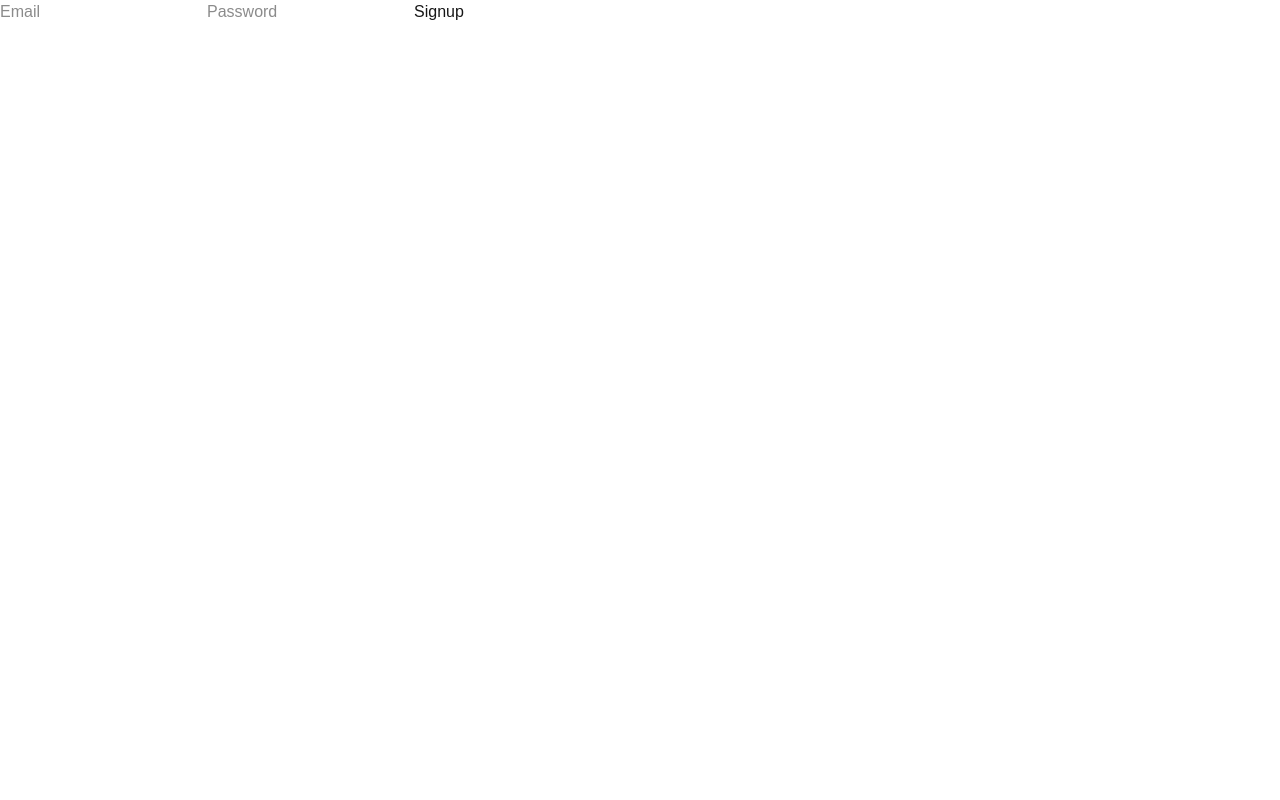
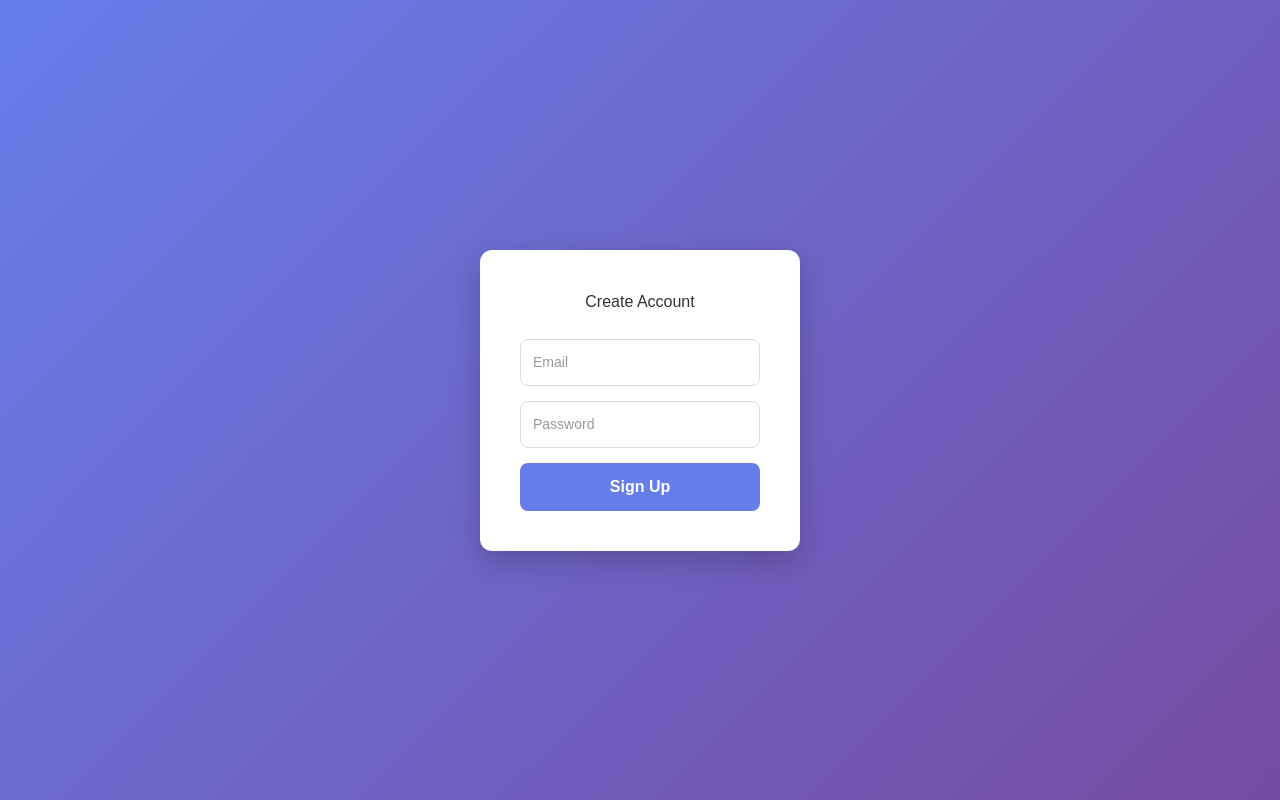
Before and after one commit to DixitSTTL/rapid-auth-app, a Next.js app: page /signup in a window 1280 px wide. Built offline with nearby package versions, Linux system fonts and the light colour scheme.

Commit message:
dashboard added, auth update

```diff
--- /dev/null
+++ b/app/api/products/route.js
@@ -0,0 +1,13 @@
+import { connectDB } from "@/lib/mongodb";
+import Product from "@/models/Product";
+import { NextResponse } from "next/server";
+
+export async function GET() {
+  try {
+    await connectDB();
+    const products = await Product.find({});
+    return NextResponse.json(products);
+  } catch (error) {
+    return NextResponse.json({ error: "Failed to fetch products" }, { status: 500 });
+  }
+}
--- /dev/null
+++ b/app/dashboard/page.js
@@ -0,0 +1,107 @@
+export default async function Dashboard() {
+    const products = await fetchProducts();
+
+    return (
+        <div style={styles.container}>
+            <h1 style={styles.title}>Welcome to your Dashboard!</h1>
+            <p style={styles.text}>This is a protected page. Only logged in users can see this.</p>
+
+            <h2 style={styles.subtitle}>Products</h2>
+            {products.length === 0 ? (
+                <p style={styles.noData}>No products available.</p>
+            ) : (
+                <div style={styles.productRow}>
+                    {products.map(product => (
+                        <div key={product._id} style={styles.productCard}>
+                            {product.image && <img src={product.image} alt={product.name} style={styles.productImage} />}
+                            <h3 style={styles.productName}>{product.name}</h3>
+                            <p style={styles.productPrice}>${product.price}</p>
+                            {product.description && <p st       yle={styles.productDescription}>{product.description}</p>}
+                        </div>
+                    ))}
+                </div>
+            )}
+        </div>
+    );
+}
+
+async function fetchProducts() {
+    try {
+        const res = await fetch('http://localhost:3000/api/products', { cache: 'no-store' });
+        if (!res.ok) throw new Error('Failed to fetch');
+        return await res.json();
+    } catch (error) {
+        console.error(error);
+        return [];
+    }
+}
+
+const styles = {
+    container: {
+        height: "100vh",
+        display: "flex",
+        flexDirection: "column",
+        justifyContent: "center",
+        alignItems: "center",
+        background: "linear-gradient(135deg, #667eea, #764ba2)",
+        padding: "20px"
+    },
+    title: {
+        color: "#fff",
+        fontSize: "32px",
+        marginBottom: "20px"
+    },
+    text: {
+        color: "#fff",
+        fontSize: "18px",
+        marginBottom: "40px"
+    },
+    subtitle: {
+        color: "#fff",
+        fontSize: "24px",
+        marginBottom: "20px"
+    },
+    productRow: {
+        display: "flex",
+        flexWrap: "wrap",
+        gap: "20px",
+        justifyContent: "center",
+        width: "100%",
+        maxWidth: "1200px"
+    },
+    productCard: {
+        backgroundColor: "rgba(255, 255, 255, 0.1)",
+        padding: "20px",
+        borderRadius: "12px",
+        color: "#fff",
+        boxShadow: "0 4px 8px rgba(0, 0, 0, 0.1)",
+        width: "250px",
+        textAlign: "center",
+        transition: "transform 0.2s"
+    },
+    productImage: {
+        width: "100%",
+        height: "150px",
+        objectFit: "cover",
+        borderRadius: "8px",
+        marginBottom: "10px"
+    },
+    productName: {
+        fontSize: "20px",
+        marginBottom: "10px"
+    },
+    productPrice: {
+        fontSize: "18px",
+        fontWeight: "bold",
+        marginBottom: "10px"
+    },
+    productDescription: {
+        fontSize: "14px",
+        color: "rgba(255, 255, 255, 0.8)"
+    },
+    noData: {
+        color: "#fff",
+        fontSize: "16px",
+        fontStyle: "italic"
+    }
+}
--- a/app/login/page.js
+++ b/app/login/page.js
@@ -1,14 +1,14 @@
-"use client";
+    "use client";
 import { useState } from "react";
 
-export default function Signup() {
+export default function Login() {
   const [email, setEmail] = useState("");
   const [password, setPassword] = useState("");
 
   async function handleSubmit(e) {
     e.preventDefault();
 
-    await fetch("/api/signup", {
+    const response = await fetch("/api/login", {
       method: "POST",
       headers: {
         "Content-Type": "application/json"
@@ -16,13 +16,18 @@ export default function Signup() {
       body: JSON.stringify({ email, password })
     });
 
-    alert("User created 🎉");
+    if (response.ok) {
+      alert("User logged in 🎉");
+      window.location.href = "/dashboard";
+    } else {
+      alert("Invalid credentials");
+    }
   }
 
   return (
     <div style={styles.container}>
       <form onSubmit={handleSubmit} style={styles.card}>
-        <h2 style={styles.title}>Create Account</h2>
+        <h1 style={styles.title}>Login</h1>
 
         <input
           type="email"
@@ -43,7 +48,7 @@ export default function Signup() {
         />
 
         <button type="submit" style={styles.button}>
-          Sign Up
+          Login
         </button>
       </form>
     </div>
--- a/app/signup/page.js
+++ b/app/signup/page.js
@@ -10,17 +10,85 @@ export default function Signup() {
 
     await fetch("/api/signup", {
       method: "POST",
+      headers: {
+        "Content-Type": "application/json"
+      },
       body: JSON.stringify({ email, password })
     });
 
-    alert("User created");
+    alert("User created 🎉");
   }
 
   return (
-    <form onSubmit={handleSubmit}>
-      <input onChange={(e)=>setEmail(e.target.value)} placeholder="Email" />
-      <input type="password" onChange={(e)=>setPassword(e.target.value)} placeholder="Password" />
-      <button>Signup</button>
-    </form>
+    <div style={styles.container}>
+      <form onSubmit={handleSubmit} style={styles.card}>
+        <h2 style={styles.title}>Create Account</h2>
+
+        <input
+          type="email"
+          placeholder="Email"
+          required
+          value={email}
+          onChange={(e) => setEmail(e.target.value)}
+          style={styles.input}
+        />
+
+        <input
+          type="password"
+          placeholder="Password"
+          required
+          value={password}
+          onChange={(e) => setPassword(e.target.value)}
+          style={styles.input}
+        />
+
+        <button type="submit" style={styles.button}>
+          Sign Up
+        </button>
+      </form>
+    </div>
   );
 }
+
+const styles = {
+  container: {
+    height: "100vh",
+    display: "flex",
+    justifyContent: "center",
+    alignItems: "center",
+    background: "linear-gradient(135deg, #667eea, #764ba2)"
+  },
+  card: {
+    background: "#ffffff",
+    padding: "40px",
+    borderRadius: "12px",
+    boxShadow: "0 10px 30px rgba(0,0,0,0.2)",
+    width: "320px",
+    display: "flex",
+    flexDirection: "column",
+    gap: "15px"
+  },
+  title: {
+    textAlign: "center",
+    marginBottom: "10px",
+    color: "#333"
+  },
+  input: {
+    color: "#333",
+    padding: "12px",
+    borderRadius: "8px",
+    border: "1px solid #ddd",
+    fontSize: "14px",
+    outline: "none"
+  },
+  button: {
+    padding: "12px",
+    borderRadius: "8px",
+    border: "none",
+    backgroundColor: "#667eea",
+    color: "#fff",
+    fontWeight: "bold",
+    cursor: "pointer",
+    transition: "0.3s"
+  }
+};
--- /dev/null
+++ b/models/Product.js
@@ -0,0 +1,10 @@
+import mongoose from "mongoose";
+
+const ProductSchema = new mongoose.Schema({
+  name: { type: String, required: true },
+  description: { type: String },
+  price: { type: String, required: true },
+  image: { type: String, required: true }
+});
+
+export default mongoose.models.Products || mongoose.model("Products", ProductSchema);
--- a/tsconfig.json
+++ b/tsconfig.json
@@ -35,7 +35,7 @@
     ".next/types/**/*.ts",
     ".next/dev/types/**/*.ts",
     "**/*.mts"
-  ],
+, "app/dashboard/page.js"  ],
   "exclude": [
     "node_modules"
   ]
```
